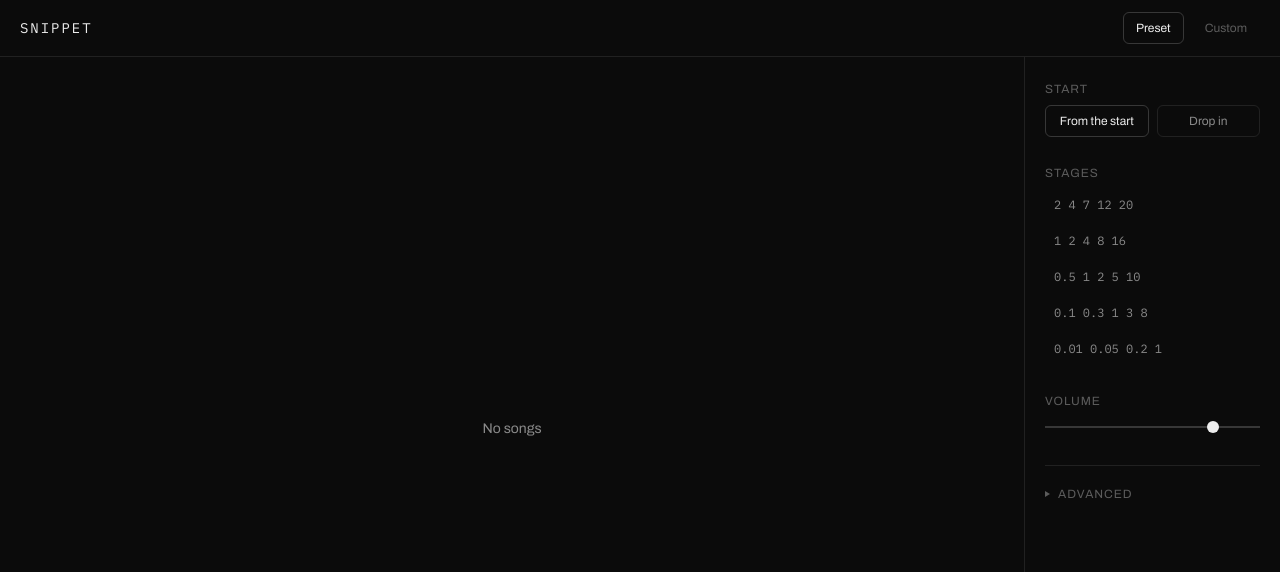
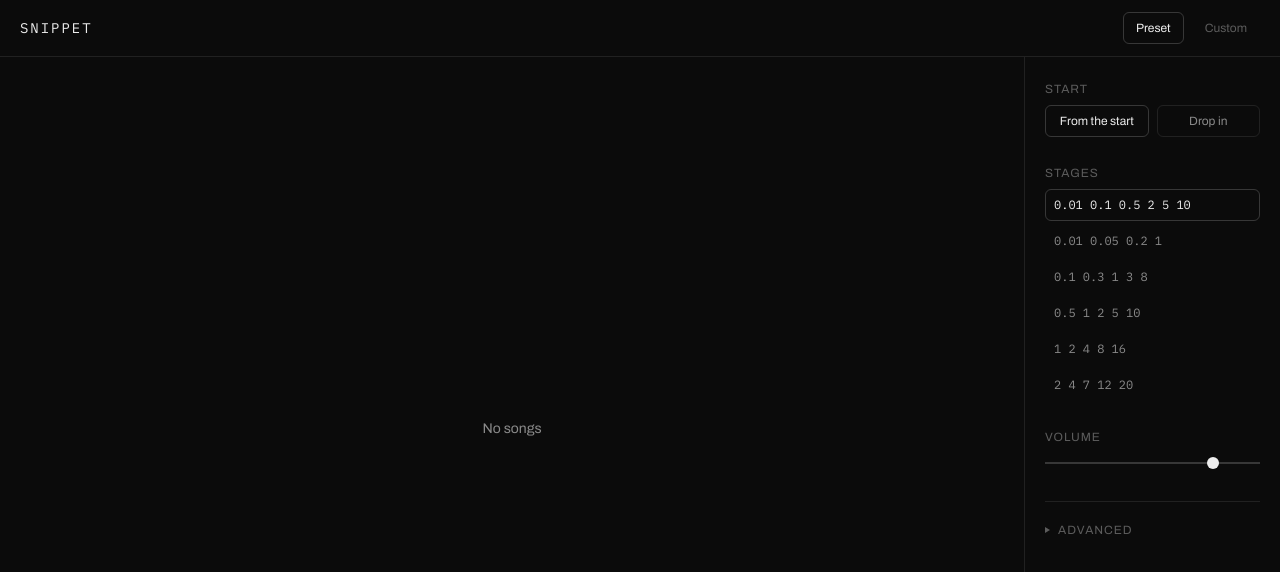
Before and after one commit to n0109888/snippet-song-game, a Next.js app: page / in a window 1280 px wide. Shown: the top 572 px of the page. Built offline with nearby package versions, Linux system fonts and the light colour scheme.

Commit message:
separate stage ladder from difficulty in the ui

```diff
--- a/src/components/Reveal.tsx
+++ b/src/components/Reveal.tsx
@@ -10,9 +10,9 @@ interface RevealProps {
   atLength: number | null;
 }
 
+/** Trims trailing zeros so 0.1 reads as 0.1s and 0.01 keeps both digits. */
 function format(seconds: number): string {
-  if (seconds < 1) return `${seconds.toFixed(2)}s`;
-  return Number.isInteger(seconds) ? `${seconds}s` : `${seconds.toFixed(1)}s`;
+  return `${Number(seconds.toFixed(2))}s`;
 }
 
 export default function Reveal({ track, solved, atLength }: RevealProps) {
--- a/src/components/Settings.tsx
+++ b/src/components/Settings.tsx
@@ -1,7 +1,7 @@
 "use client";
 
 import { useState } from "react";
-import type { Rules } from "@/lib/difficulty";
+import { LADDERS, type Rules } from "@/lib/difficulty";
 import type { StartMode } from "@/lib/types";
 
 interface SettingsProps {
@@ -13,18 +13,14 @@ interface SettingsProps {
   onVolume: (value: number) => void;
 }
 
-const LADDERS: { label: string; stages: number[] }[] = [
-  { label: "2 4 7 12 20", stages: [2, 4, 7, 12, 20] },
-  { label: "1 2 4 8 16", stages: [1, 2, 4, 8, 16] },
-  { label: "0.5 1 2 5 10", stages: [0.5, 1, 2, 5, 10] },
-  { label: "0.1 0.3 1 3 8", stages: [0.1, 0.3, 1, 3, 8] },
-  { label: "0.01 0.05 0.2 1", stages: [0.01, 0.05, 0.2, 1] },
-];
+function label(stages: number[]): string {
+  return stages.map((s) => (s < 1 ? s.toString() : String(s))).join(" ");
+}
 
-function Row({ label, children }: { label: string; children: React.ReactNode }) {
+function Row({ label: text, children }: { label: string; children: React.ReactNode }) {
   return (
     <div className="flex flex-col gap-2">
-      <span className="text-xs uppercase tracking-[0.08em] text-faint">{label}</span>
+      <span className="text-xs uppercase tracking-[0.08em] text-faint">{text}</span>
       {children}
     </div>
   );
@@ -39,7 +35,6 @@ export default function Settings({
   onVolume,
 }: SettingsProps) {
   const [advanced, setAdvanced] = useState(false);
-  const forced = rules.forceDropIn;
 
   return (
     <div className="flex flex-col gap-7">
@@ -49,9 +44,8 @@ export default function Settings({
             <button
               key={mode}
               type="button"
-              disabled={forced && mode === "start"}
               onClick={() => onStartMode(mode)}
-              className={`h-8 flex-1 rounded-chip border px-2 text-xs transition-colors duration-150 ease-out disabled:opacity-30 ${
+              className={`h-8 flex-1 rounded-chip border px-2 text-xs transition-colors duration-150 ease-out ${
                 startMode === mode
                   ? "border-line-strong text-ink"
                   : "border-line text-muted hover:text-ink"
@@ -65,22 +59,29 @@ export default function Settings({
 
       <Row label="Stages">
         <div className="flex flex-col gap-1">
-          {LADDERS.map((ladder) => {
+          {LADDERS.map((stages) => {
             const selected =
-              ladder.stages.length === rules.stages.length &&
-              ladder.stages.every((s, i) => s === rules.stages[i]);
+              stages.length === rules.stages.length &&
+              stages.every((s, i) => s === rules.stages[i]);
             return (
               <button
-                key={ladder.label}
+                key={label(stages)}
                 type="button"
-                onClick={() => onRules({ ...rules, stages: ladder.stages })}
+                onClick={() =>
+                  onRules({
+                    ...rules,
+                    stages,
+                    // Keep every stage reachable unless the guess count was raised.
+                    guesses: Math.max(rules.guesses, stages.length),
+                  })
+                }
                 className={`h-8 rounded-chip border px-2 text-left font-mono text-xs transition-colors duration-150 ease-out ${
                   selected
                     ? "border-line-strong text-ink"
                     : "border-transparent text-muted hover:text-ink"
                 }`}
               >
-                {ladder.label}
+                {label(stages)}
               </button>
             );
           })}
@@ -121,7 +122,7 @@ export default function Settings({
           <div className="flex flex-col gap-5">
             <Row label="Guesses">
               <div className="flex gap-1">
-                {[2, 3, 4, 5, 6].map((n) => (
+                {[2, 3, 4, 5, 6, 8].map((n) => (
                   <button
                     key={n}
                     type="button"
--- a/src/components/Stage.tsx
+++ b/src/components/Stage.tsx
@@ -10,9 +10,9 @@ interface StageProps {
   onPlay: () => void;
 }
 
+/** Trims trailing zeros so 0.1 reads as 0.1s and 0.01 keeps both digits. */
 function format(seconds: number): string {
-  if (seconds < 1) return `${seconds.toFixed(2)}s`;
-  return Number.isInteger(seconds) ? `${seconds}s` : `${seconds.toFixed(1)}s`;
+  return `${Number(seconds.toFixed(2))}s`;
 }
 
 export default function Stage({
```
